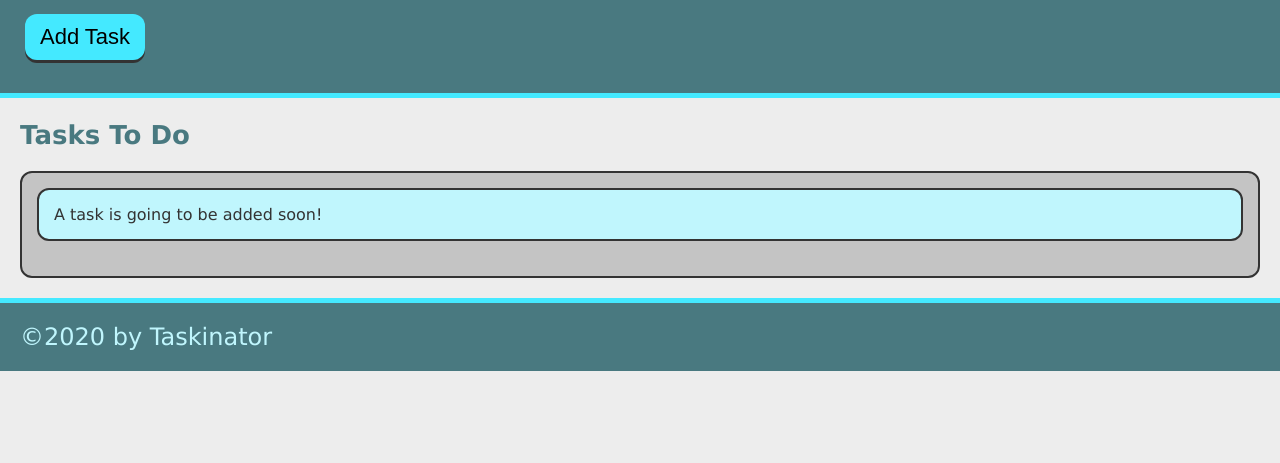
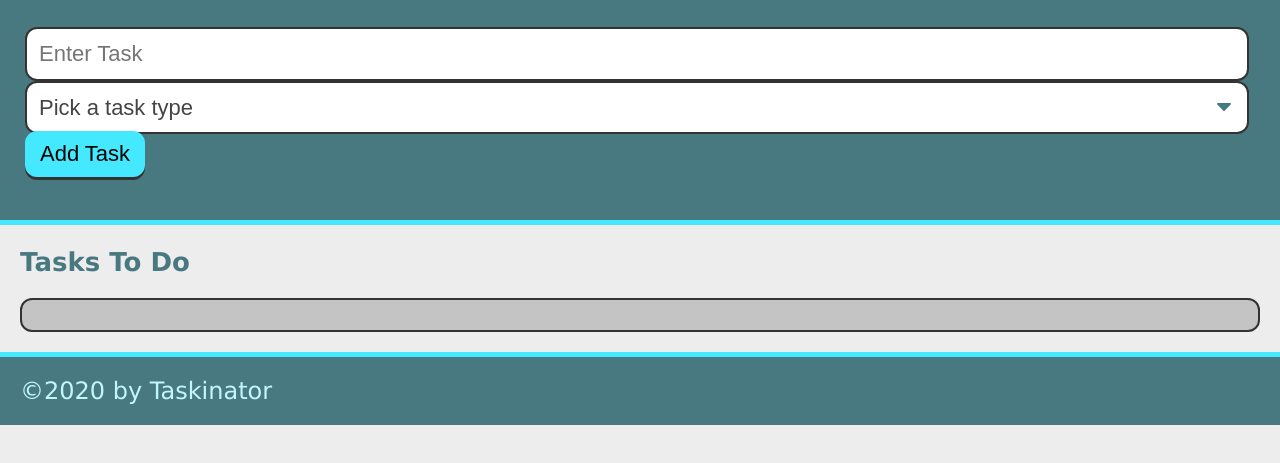
Before and after one commit to hellokedakai/taskinator, a plain HTML site: page index.html in a window 1280 px wide. Shown: the part 115-578 px from the top of the page. Drawn offline with Linux system fonts and the light colour scheme.

Commit message:
add form, drop-down menu, options

```diff
--- a/index.html
+++ b/index.html
@@ -11,15 +11,24 @@
 <header>
     <h1 class = "page-title" >Taskinator</h1>
     <p>Click the button below to add a new task!</p>
-    <button class = "btn" id="save-task" >Add Task</button>
+    <form id="task-form">
+        <div class="form-group">
+            <input type="text" name="task-name" placeholder="Enter Task">
+            <select name="task-type" class="select-dropdown">
+                <option value="" disabled selected>Pick a task type</option>
+                <option value="Print">Print</option>
+                <option value="Web">Web</option>
+                <option value="Mobile">Mobile</option>
+            </select>
+            <button class="btn" id="save-task" type="submit">Add Task</button>
+        </div>
+    </form>
 </header>
 
 <main>
-    <section class="task-list-wrapper">
+    <section class = "task-list-wrapper">
         <h2 class="list-title">Tasks To Do</h2>
-        <ul class="task-list" id="tasks-to-do">
-            <li class="task-item">A task is going to be added soon!</li>
-        </ul>
+        <ul class="task-list" id="tasks-to-do"></ul>
     </section>
 </main>
 
```
